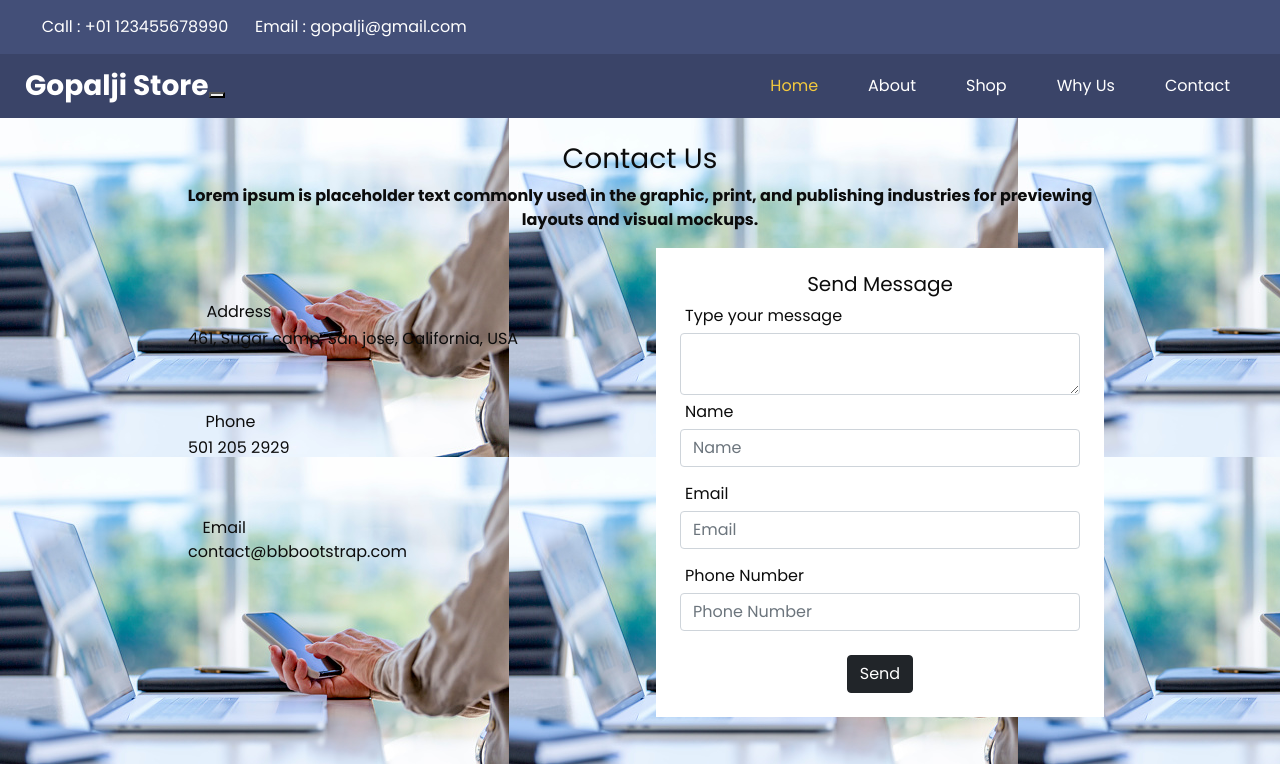
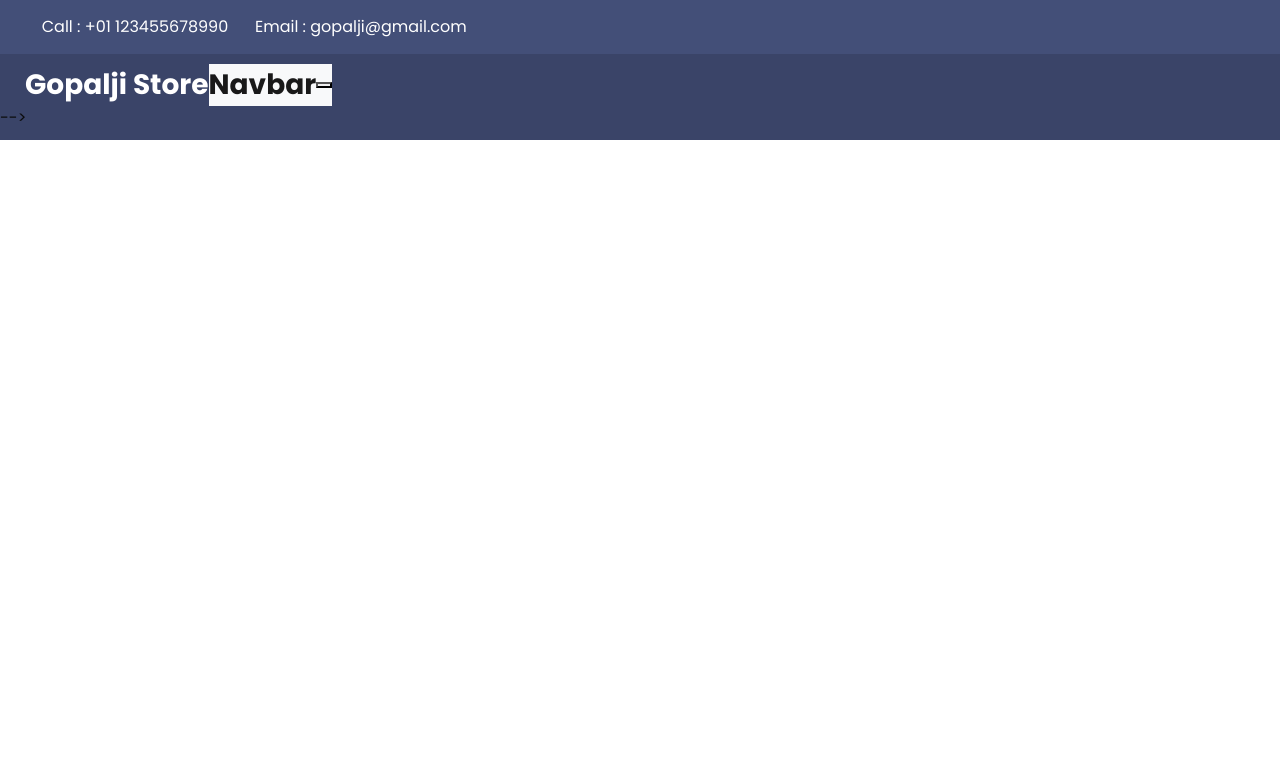
Before and after one commit to lzycrazy/gopalji, a Django app: page /contact in a window 1280 px wide. Shown: the top 764 px of the page. Run offline with Django 3.2, Linux system fonts and the light colour scheme; style sheets or scripts are compiled from the project's sources; some libraries are stand-ins or nearby versions; some web fonts are replaced.

Commit message:
Update base.html

```diff
--- a/templates/base.html
+++ b/templates/base.html
@@ -66,6 +66,10 @@
 
         </div>
       </div>
+
+
+
+
       <div class="header_bottom">
         <div class="container-fluid">
           <nav class="navbar navbar-expand-lg custom_nav-container ">
@@ -83,6 +87,12 @@
     <span class="navbar-toggler-icon"></span>
   </button> -->
 
+            <nav class="navbar navbar-expand-lg custom_nav-container navbar-light bg-light">
+  <a class="navbar-brand" href="#">Navbar</a>
+  <button class="navbar-toggler" type="button" data-toggle="collapse" data-target="#navbarSupportedContent" aria-controls="navbarSupportedContent" aria-expanded="false" aria-label="Toggle navigation">
+    <span class="navbar-toggler-icon"></span>
+  </button>
+<!--
             <div class="navbar-header">
         <span class="navbar-brand pull-left hidden-sm hidden-xs">
           <!-- src="http://res.cloudinary.com/gratefulheartdesign/image/upload/v1466500362/grateful-heart-logo-small-span_sldwxo.svg" width="75%"/></span>-->
@@ -92,7 +102,7 @@
          <span class="icon-bar"></span>
          <span class="icon-bar"></span>
        </button>
-     </div>
+     </div> -->
 
             <div class="collapse navbar-collapse" id="navbarSupportedContent collapsibleNavbar">
               <ul class="navbar-nav ">
```
